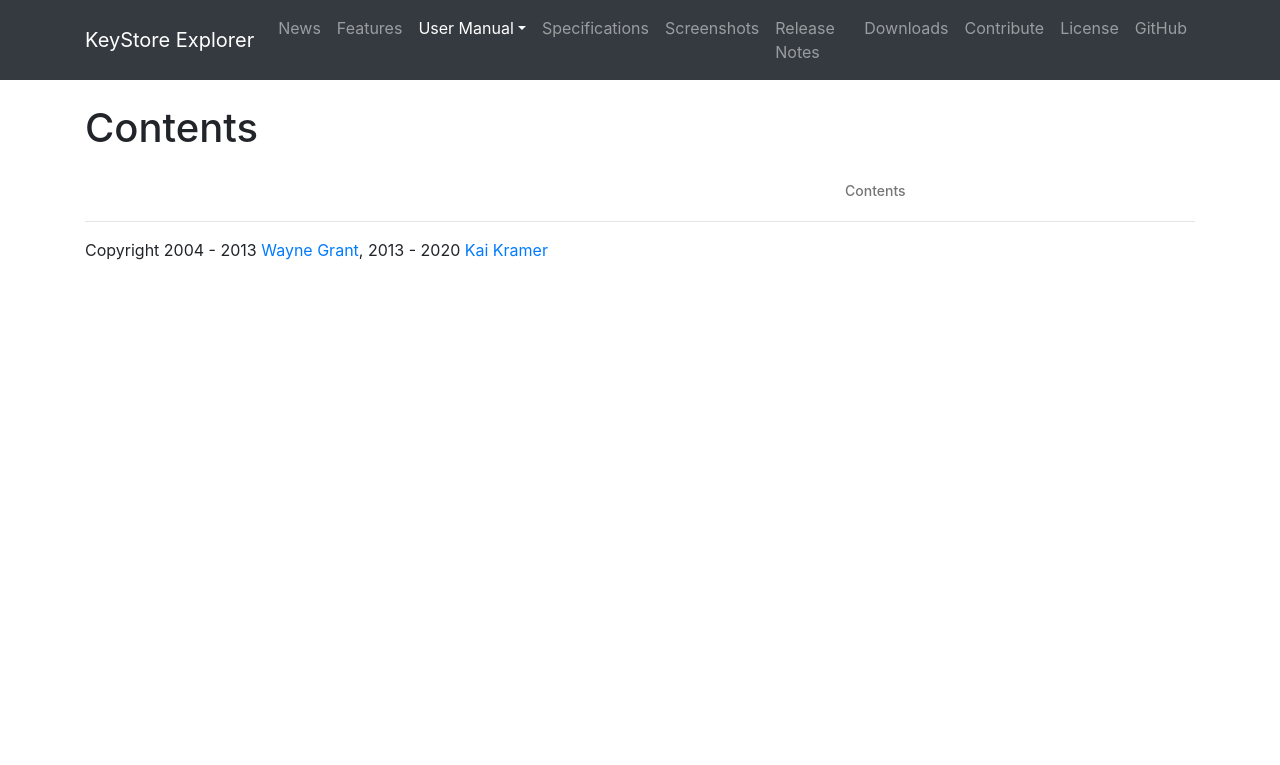
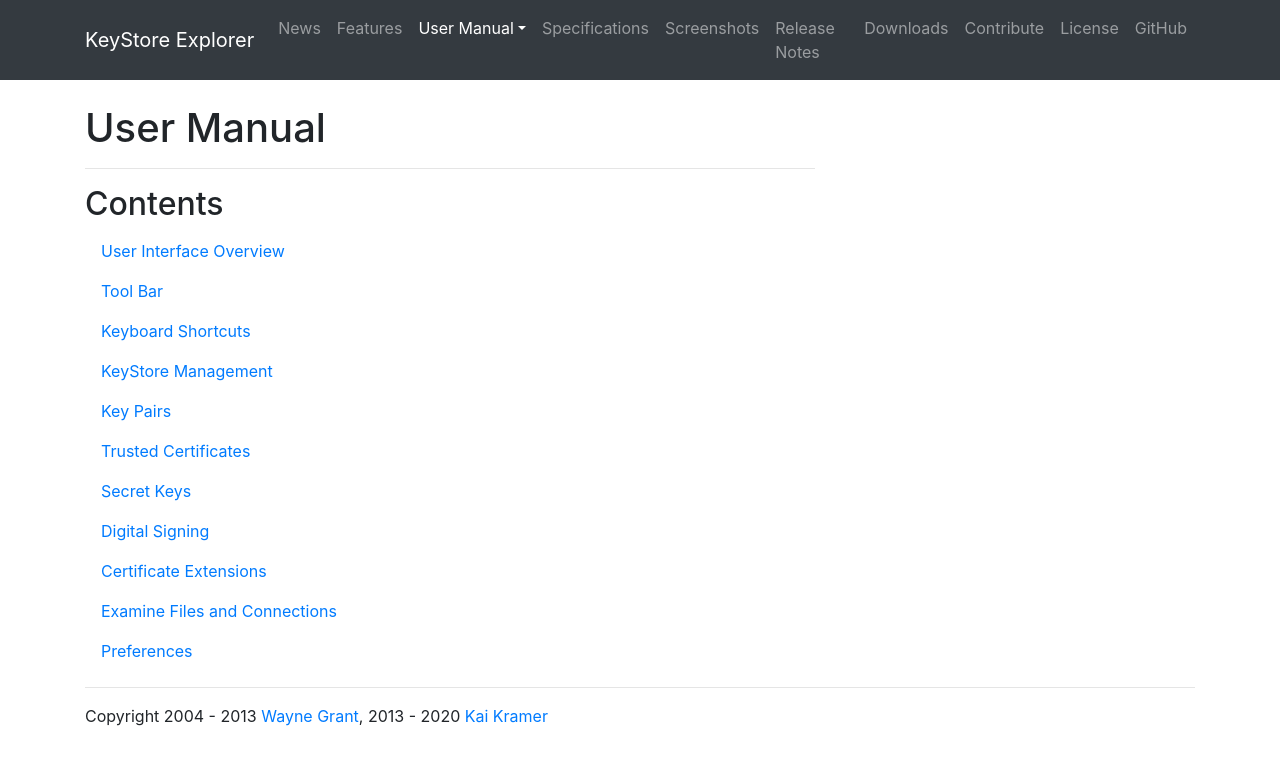
Before and after one commit to kaikramer/kaikramer.github.io, a Jekyll site: the page built from doc/5.4/index.html, in a window 1280 px wide. Shown: the top 765 px of the page. Built offline with Jekyll 4.4.1, drawn with Linux system fonts in a browser that asks for light colours.

Commit message:
Added index

```diff
--- a/doc/5.4/index.html
+++ b/doc/5.4/index.html
@@ -3,123 +3,141 @@
 title: KeyStore Explorer - Manual
 ---
 
-<h1>Contents</h1>
+<h1 data-toc-skip>User Manual</h1>
+<hr />
 
-<tocitem text="Interface" expand="false">
-    <tocitem text="Overview" target="overview" />
-    <tocitem text="Tool Bar" target="toolBar" />
-    <tocitem text="Keyboard Shortcuts" target="keyboardShortcuts" />
-</tocitem>
+<h2 data-toc-skip>Contents</h2>
 
-<tocitem text="KeyStore Management" expand="false">
-    <tocitem text="About KeyStores" target="aboutKeyStores" />
-    <tocitem text="Create a New KeyStore" target="createNewKeyStore" />
-    <tocitem text="Open an Existing KeyStore" target="openExistingKeyStore" />
-    <tocitem text="Open the Default KeyStore" target="openDefaultKeyStore" />
-    <tocitem text="Open the CA Certificates KeyStore" target="openCaCertificatesKeyStore" />
-    <tocitem text="Open a PKCS#11 KeyStore" target="openPKCS11KeyStore" />
-    <tocitem text="Open the Windows User KeyStore" target="openMSCAPIKeyStore" />
-    <tocitem text="Close a KeyStore" target="closeKeyStore" />
-    <tocitem text="Close All KeyStores" target="closeAllKeyStores" />
-    <tocitem text="Save a KeyStore" target="saveKeyStore" />
-    <tocitem text="Save a KeyStore with a New Name" target="saveKeyStoreNewName" />
-    <tocitem text="Save All KeyStores" target="saveAllKeyStores" />
-    <tocitem text="Change a KeyStore's Type" target="changeKeyStoreType" />
-    <tocitem text="Set a KeyStore's Password" target="setKeyStorePassword" />
-    <tocitem text="View a KeyStore's Properties" target="viewKeyStoreProperties" />
-</tocitem>
+<nav class="nav flex-column">
+    <a class="nav-link" href="{{'/doc/5.4/overview.html' | relative_url}}">User Interface Overview</a></li>
+    <a class="nav-link" href="{{'/doc/5.4/toolBar.html' | relative_url}}">Tool Bar</a></li>
+    <a class="nav-link" href="{{'/doc/5.4/keyboardShortcuts.html' | relative_url}}">Keyboard Shortcuts</a></li>
+    <a class="nav-link" href="{{'/doc/5.4/keyStoreManagement.html' | relative_url}}">KeyStore Management</a></li>
+    <a class="nav-link" href="{{'/doc/5.4/keyPairs.html' | relative_url}}">Key Pairs</a></li>
+    <a class="nav-link" href="{{'/doc/5.4/trustedCertificates.html' | relative_url}}">Trusted Certificates</a></li>
+    <a class="nav-link" href="{{'/doc/5.4/keys.html' | relative_url}}">Secret Keys</a></li>
+    <a class="nav-link" href="{{'/doc/5.4/digitalSigning.html' | relative_url}}">Digital Signing</a></li>
+    <a class="nav-link" href="{{'/doc/5.4/certificateExtensions.html' | relative_url}}">Certificate Extensions</a></li>
+    <a class="nav-link" href="{{'/doc/5.4/examineFiles.html' | relative_url}}">Examine Files and Connections</a></li>
+    <a class="nav-link" href="{{'/doc/5.4/preferences.html' | relative_url}}">Preferences</a></li>
+</nav>
 
-<tocitem text="Key Pairs" expand="false">
-    <tocitem text="About Key Pairs" target="aboutKeyPairs" />
-    <tocitem text="Unlock a Key Pair" target="unlockKeyPair" />
-    <tocitem text="View a Key Pair's Certificate Chain" target="viewKeyPairCertificateChain" />
-    <tocitem text="View a Key Pair's Private Key" target="viewKeyPairPrivateKey" />
-    <tocitem text="View a Key Pair's Public Key" target="viewKeyPairPublicKey" />
-    <tocitem text="Generate a Key Pair" target="generateKeyPair" />
-    <tocitem text="Generate a CSR" target="generateCsr" />
-    <tocitem text="Import a CA Reply" target="importCaReply" />
-    <tocitem text="Get a Key Pair Signed by a CA" target="getKeyPairSignedByCa" />
-    <tocitem text="Append to Certificate Chain" target="appendToCertificateChain" />
-    <tocitem text="Remove from Certificate Chain" target="removeFromCertificateChain" />
 
-    <tocitem text="Import a Key Pair" expand="false">
-        <tocitem text="From PKCS #12" target="importKeyPairPkcs12" />
-        <tocitem text="From PKCS #8 and Certificates" target="importKeyPairPkcs8Certificates" />
-        <tocitem text="From PVK and Certificates" target="importKeyPairPvkCertificates" />
-        <tocitem text="From OpenSSL and Certificates" target="importKeyPairOpenSslCertificates" />
-    </tocitem>
+<!-- <ul text="Interface" expand="false"> -->
+<!--     <li text="Overview" target="overview" /> -->
+<!--     <li text="Tool Bar" target="toolBar" /> -->
+<!--     <li text="Keyboard Shortcuts" target="keyboardShortcuts" /> -->
+<!-- </ul> -->
 
-    <tocitem text="Export a Key Pair" expand="false">
-        <tocitem text="Export a Key Pair as PKCS #12" target="exportKeyPairPkcs12" />
-        <tocitem text="Export a Key Pair's Certificate Chain" target="exportKeyPairCertificateChain" />
-        <tocitem text="Export a Key Pair's Private Key" expand="false">
-            <tocitem text="Export as PKCS #8" target="exportKeyPairPrivateKeyPkcs8" />
-            <tocitem text="Export as PVK" target="exportKeyPairPrivateKeyPvk" />
-            <tocitem text="Export as OpenSSL" target="exportKeyPairPrivateKeyOpenSsl" />
-        </tocitem>
-        <tocitem text="Export a Key Pair's Public Key as OpenSSL" target="exportKeyPairPublicKeyOpenSsl" />
-        <tocitem text="Drag Export a Key Pair" target="dragExportKeyPair" />
-    </tocitem>
+<!-- <tocitem text="KeyStore Management" expand="false"> -->
+<!--     <tocitem text="About KeyStores" target="aboutKeyStores" /> -->
+<!--     <tocitem text="Create a New KeyStore" target="createNewKeyStore" /> -->
+<!--     <tocitem text="Open an Existing KeyStore" target="openExistingKeyStore" /> -->
+<!--     <tocitem text="Open the Default KeyStore" target="openDefaultKeyStore" /> -->
+<!--     <tocitem text="Open the CA Certificates KeyStore" target="openCaCertificatesKeyStore" /> -->
+<!--     <tocitem text="Open a PKCS#11 KeyStore" target="openPKCS11KeyStore" /> -->
+<!--     <tocitem text="Open the Windows User KeyStore" target="openMSCAPIKeyStore" /> -->
+<!--     <tocitem text="Close a KeyStore" target="closeKeyStore" /> -->
+<!--     <tocitem text="Close All KeyStores" target="closeAllKeyStores" /> -->
+<!--     <tocitem text="Save a KeyStore" target="saveKeyStore" /> -->
+<!--     <tocitem text="Save a KeyStore with a New Name" target="saveKeyStoreNewName" /> -->
+<!--     <tocitem text="Save All KeyStores" target="saveAllKeyStores" /> -->
+<!--     <tocitem text="Change a KeyStore's Type" target="changeKeyStoreType" /> -->
+<!--     <tocitem text="Set a KeyStore's Password" target="setKeyStorePassword" /> -->
+<!--     <tocitem text="View a KeyStore's Properties" target="viewKeyStoreProperties" /> -->
+<!-- </tocitem> -->
 
-    <tocitem text="Set a Key Pair's Password" target="setKeyPairPassword" />
-    <tocitem text="Cut and Paste a Key Pair" target="cutPasteKeyPair" />
-    <tocitem text="Copy and Paste a Key Pair" target="copyPasteKeyPair" />
-    <tocitem text="Delete a Key Pair" target="deleteKeyPair" />
-    <tocitem text="Rename a Key Pair" target="renameKeyPair" />
-</tocitem>
+<!-- <tocitem text="Key Pairs" expand="false"> -->
+<!--     <tocitem text="About Key Pairs" target="aboutKeyPairs" /> -->
+<!--     <tocitem text="Unlock a Key Pair" target="unlockKeyPair" /> -->
+<!--     <tocitem text="View a Key Pair's Certificate Chain" target="viewKeyPairCertificateChain" /> -->
+<!--     <tocitem text="View a Key Pair's Private Key" target="viewKeyPairPrivateKey" /> -->
+<!--     <tocitem text="View a Key Pair's Public Key" target="viewKeyPairPublicKey" /> -->
+<!--     <tocitem text="Generate a Key Pair" target="generateKeyPair" /> -->
+<!--     <tocitem text="Generate a CSR" target="generateCsr" /> -->
+<!--     <tocitem text="Import a CA Reply" target="importCaReply" /> -->
+<!--     <tocitem text="Get a Key Pair Signed by a CA" target="getKeyPairSignedByCa" /> -->
+<!--     <tocitem text="Append to Certificate Chain" target="appendToCertificateChain" /> -->
+<!--     <tocitem text="Remove from Certificate Chain" target="removeFromCertificateChain" /> -->
 
-<tocitem text="Trusted Certificates" expand="false">
-    <tocitem text="About Trusted Certificates" target="aboutTrustedCertificates" />
-    <tocitem text="Import a Trusted Certificate" target="importTrustedCertificate" />
-    <tocitem text="View a Trusted Certificate" target="viewTrustedCertificate" />
-    <tocitem text="View a Trusted Certificate's Public Key" target="viewTrustedCertificatePublicKey" />
-    <tocitem text="Export a Trusted Certificate" target="exportTrustedCertificate" />
-    <tocitem text="Drag Export a Trusted Certificate" target="dragExportTrustedCertificate" />
-    <tocitem text="Export a Trusted Certificate's Public Key as OpenSSL" target="exportTrustedCertificatePublicKeyOpenSsl" />
-    <tocitem text="Cut and Paste a Trusted Certificate" target="cutPasteTrustedCertificate" />
-    <tocitem text="Copy and Paste a Trusted Certificate" target="copyPasteTrustedCertificate" />
-    <tocitem text="Delete a Trusted Certificate" target="deleteTrustedCertificate" />
-    <tocitem text="Rename a Trusted Certificate" target="renameTrustedCertificate" />
-</tocitem>
+<!--     <tocitem text="Import a Key Pair" expand="false"> -->
+<!--         <tocitem text="From PKCS #12" target="importKeyPairPkcs12" /> -->
+<!--         <tocitem text="From PKCS #8 and Certificates" target="importKeyPairPkcs8Certificates" /> -->
+<!--         <tocitem text="From PVK and Certificates" target="importKeyPairPvkCertificates" /> -->
+<!--         <tocitem text="From OpenSSL and Certificates" target="importKeyPairOpenSslCertificates" /> -->
+<!--     </tocitem> -->
 
-<tocitem text="Keys" expand="false">
-    <tocitem text="About Keys" target="aboutKeys" />
-    <tocitem text="View a Key" target="viewKey" />
-    <tocitem text="Unlock a Key" target="unlockKey" />
-    <tocitem text="Set a Key's Password" target="setKeyPassword" />
-    <tocitem text="Delete a Key" target="deleteKey" />
-    <tocitem text="Rename a Key" target="renameKey" />
-    <tocitem text="Cut and Paste  a Key" target="cutPasteKey" />
-    <tocitem text="Copy and Paste  a Key" target="copyPasteKey" />
-</tocitem>
+<!--     <tocitem text="Export a Key Pair" expand="false"> -->
+<!--         <tocitem text="Export a Key Pair as PKCS #12" target="exportKeyPairPkcs12" /> -->
+<!--         <tocitem text="Export a Key Pair's Certificate Chain" target="exportKeyPairCertificateChain" /> -->
+<!--         <tocitem text="Export a Key Pair's Private Key" expand="false"> -->
+<!--             <tocitem text="Export as PKCS #8" target="exportKeyPairPrivateKeyPkcs8" /> -->
+<!--             <tocitem text="Export as PVK" target="exportKeyPairPrivateKeyPvk" /> -->
+<!--             <tocitem text="Export as OpenSSL" target="exportKeyPairPrivateKeyOpenSsl" /> -->
+<!--         </tocitem> -->
+<!--         <tocitem text="Export a Key Pair's Public Key as OpenSSL" target="exportKeyPairPublicKeyOpenSsl" /> -->
+<!--         <tocitem text="Drag Export a Key Pair" target="dragExportKeyPair" /> -->
+<!--     </tocitem> -->
 
-<tocitem text="Digital Signing" expand="false">
-    <tocitem text="Sign a New Key Pair" target="signNewKeyPair" />
-    <tocitem text="Sign a CSR" target="signCsr" />
-    <tocitem text="Sign a JAR" target="signJar" />
-    <tocitem text="Sign a MIDlet" target="signMidlet" />
-</tocitem>
+<!--     <tocitem text="Set a Key Pair's Password" target="setKeyPairPassword" /> -->
+<!--     <tocitem text="Cut and Paste a Key Pair" target="cutPasteKeyPair" /> -->
+<!--     <tocitem text="Copy and Paste a Key Pair" target="copyPasteKeyPair" /> -->
+<!--     <tocitem text="Delete a Key Pair" target="deleteKeyPair" /> -->
+<!--     <tocitem text="Rename a Key Pair" target="renameKeyPair" /> -->
+<!-- </tocitem> -->
 
-<tocitem text="Certificate Extensions" expand="false">
-    <tocitem text="About Certificate Extensions" target="aboutCertificateExtensions" />
-    <tocitem text="Add Certificate Extensions" target="addCertificateExtensions" />
-</tocitem>
+<!-- <tocitem text="Trusted Certificates" expand="false"> -->
+<!--     <tocitem text="About Trusted Certificates" target="aboutTrustedCertificates" /> -->
+<!--     <tocitem text="Import a Trusted Certificate" target="importTrustedCertificate" /> -->
+<!--     <tocitem text="View a Trusted Certificate" target="viewTrustedCertificate" /> -->
+<!--     <tocitem text="View a Trusted Certificate's Public Key" target="viewTrustedCertificatePublicKey" /> -->
+<!--     <tocitem text="Export a Trusted Certificate" target="exportTrustedCertificate" /> -->
+<!--     <tocitem text="Drag Export a Trusted Certificate" target="dragExportTrustedCertificate" /> -->
+<!--     <tocitem text="Export a Trusted Certificate's Public Key as OpenSSL" target="exportTrustedCertificatePublicKeyOpenSsl" /> -->
+<!--     <tocitem text="Cut and Paste a Trusted Certificate" target="cutPasteTrustedCertificate" /> -->
+<!--     <tocitem text="Copy and Paste a Trusted Certificate" target="copyPasteTrustedCertificate" /> -->
+<!--     <tocitem text="Delete a Trusted Certificate" target="deleteTrustedCertificate" /> -->
+<!--     <tocitem text="Rename a Trusted Certificate" target="renameTrustedCertificate" /> -->
+<!-- </tocitem> -->
 
-<tocitem text="Examine Files and Connections" expand="false">
-    <tocitem text="Examine a File" target="examineFile" />
-    <tocitem text="Examine Clipboard Content" target="examineClipboard" />
-    <tocitem text="Examine an SSL Connection" target="examineSslConnection" />
-    <tocitem text="Detect a Cryptographic File's Type" target="detectFileType" />
-</tocitem>
+<!-- <tocitem text="Keys" expand="false"> -->
+<!--     <tocitem text="About Keys" target="aboutKeys" /> -->
+<!--     <tocitem text="View a Key" target="viewKey" /> -->
+<!--     <tocitem text="Unlock a Key" target="unlockKey" /> -->
+<!--     <tocitem text="Set a Key's Password" target="setKeyPassword" /> -->
+<!--     <tocitem text="Delete a Key" target="deleteKey" /> -->
+<!--     <tocitem text="Rename a Key" target="renameKey" /> -->
+<!--     <tocitem text="Cut and Paste  a Key" target="cutPasteKey" /> -->
+<!--     <tocitem text="Copy and Paste  a Key" target="copyPasteKey" /> -->
+<!-- </tocitem> -->
 
-<tocitem text="Preferences" expand="false">
-    <tocitem text="Authority Certificates" target="authorityCertificatesConfig" />
-    <tocitem text="Trust Checks" target="trustChecksConfig" />
-    <tocitem text="Password Quality" target="passwordQualityConfig" />
-    <tocitem text="Look and Feel" target="lookAndFeelConfig" />
-    <tocitem text="Internet Proxy" target="internetProxyConfig" />
-    <tocitem text="Tool Bar" target="toolBarConfig" />
-    <tocitem text="Status Bar" target="statusBarConfig" />
-    <tocitem text="KeyStore Tab Style" target="keyStoreTabStyleConfig" />
-    <tocitem text="Default Name" target="defaultNameConfig" />
-</tocitem>
+<!-- <tocitem text="Digital Signing" expand="false"> -->
+<!--     <tocitem text="Sign a New Key Pair" target="signNewKeyPair" /> -->
+<!--     <tocitem text="Sign a CSR" target="signCsr" /> -->
+<!--     <tocitem text="Sign a JAR" target="signJar" /> -->
+<!--     <tocitem text="Sign a MIDlet" target="signMidlet" /> -->
+<!-- </tocitem> -->
+
+<!-- <tocitem text="Certificate Extensions" expand="false"> -->
+<!--     <tocitem text="About Certificate Extensions" target="aboutCertificateExtensions" /> -->
+<!--     <tocitem text="Add Certificate Extensions" target="addCertificateExtensions" /> -->
+<!-- </tocitem> -->
+
+<!-- <tocitem text="Examine Files and Connections" expand="false"> -->
+<!--     <tocitem text="Examine a File" target="examineFile" /> -->
+<!--     <tocitem text="Examine Clipboard Content" target="examineClipboard" /> -->
+<!--     <tocitem text="Examine an SSL Connection" target="examineSslConnection" /> -->
+<!--     <tocitem text="Detect a Cryptographic File's Type" target="detectFileType" /> -->
+<!-- </tocitem> -->
+
+<!-- <tocitem text="Preferences" expand="false"> -->
+<!--     <tocitem text="Authority Certificates" target="authorityCertificatesConfig" /> -->
+<!--     <tocitem text="Trust Checks" target="trustChecksConfig" /> -->
+<!--     <tocitem text="Password Quality" target="passwordQualityConfig" /> -->
+<!--     <tocitem text="Look and Feel" target="lookAndFeelConfig" /> -->
+<!--     <tocitem text="Internet Proxy" target="internetProxyConfig" /> -->
+<!--     <tocitem text="Tool Bar" target="toolBarConfig" /> -->
+<!--     <tocitem text="Status Bar" target="statusBarConfig" /> -->
+<!--     <tocitem text="KeyStore Tab Style" target="keyStoreTabStyleConfig" /> -->
+<!--     <tocitem text="Default Name" target="defaultNameConfig" /> -->
+<!-- </tocitem> -->
--- a/doc/5.4/keyboardShortcuts.html
+++ b/doc/5.4/keyboardShortcuts.html
@@ -21,7 +21,7 @@
   <tbody>
     <tr>
       <th>Windows / Linux</th>
-      <th>Mac OS</th>
+      <th>macOS</th>
     </tr>
     <tr>
       <td nowrap>Ctrl-N</td>
```
Also changed, not shown: doc/5.4/preferences.html (+6 -6 lines).
